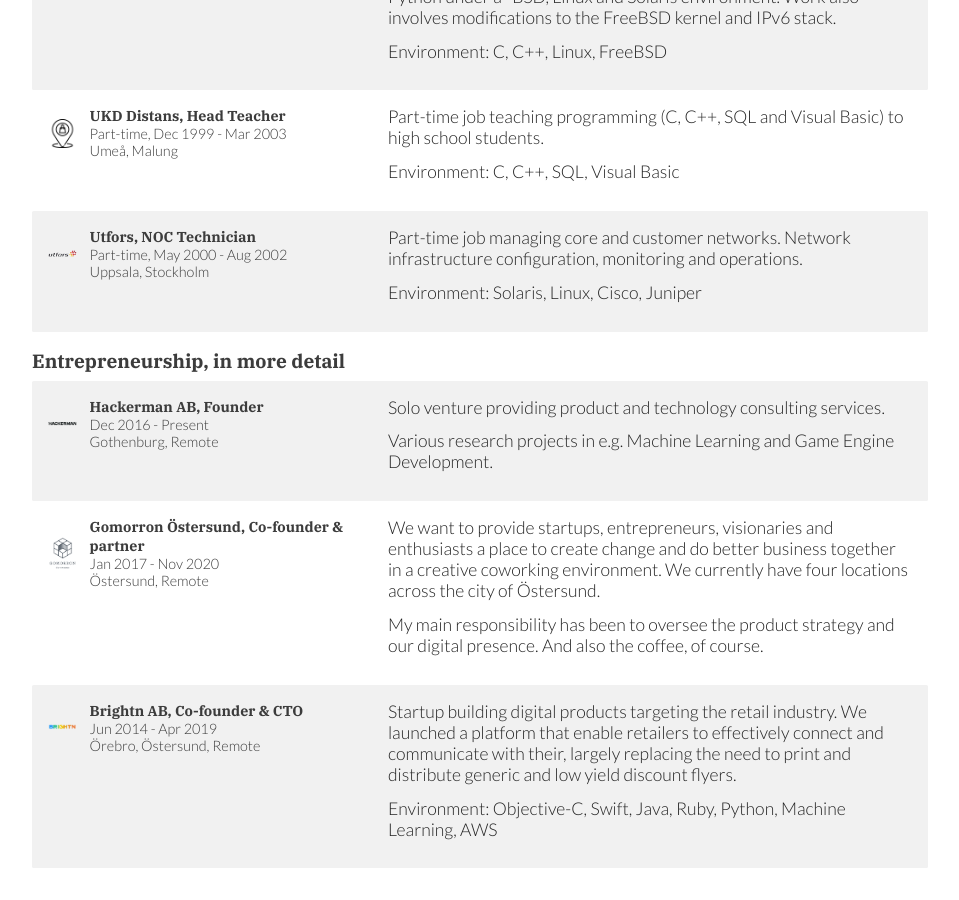
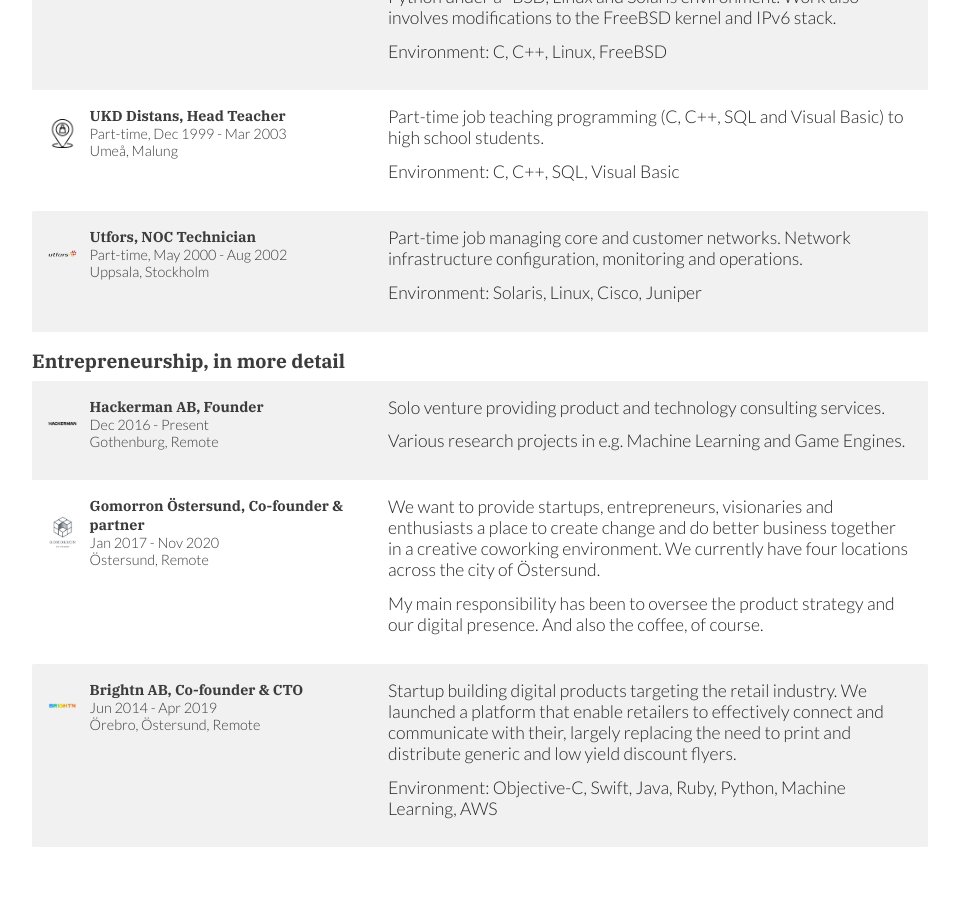
Before and after one commit to simonnordberg/simonnordberg.github.io, a Jekyll site: the page built from resume.md, in a window 1280 px wide and 900 px high, scrolled down 4043 px. Shown: the whole window, without its empty margins (160-1119 px from the left). Built offline with Jekyll 4.4.1, drawn with Linux system fonts in a browser that asks for light colours; our own code applies the rules of GitHub Pages for plain Markdown files; after the commit the page ends 4922 px from its top, so only the background shows below that.

Commit message:
Fix typo

```diff
--- a/resume.md
+++ b/resume.md
@@ -645,7 +645,7 @@ class: resume
         Solo venture providing product and technology consulting services.
       </p>
       <p>
-        Various research projects in e.g. Machine Learning and Game Engine Development.
+        Various research projects in e.g. Machine Learning and Game Engines.
       </p>
     </div>
   </div>
```
